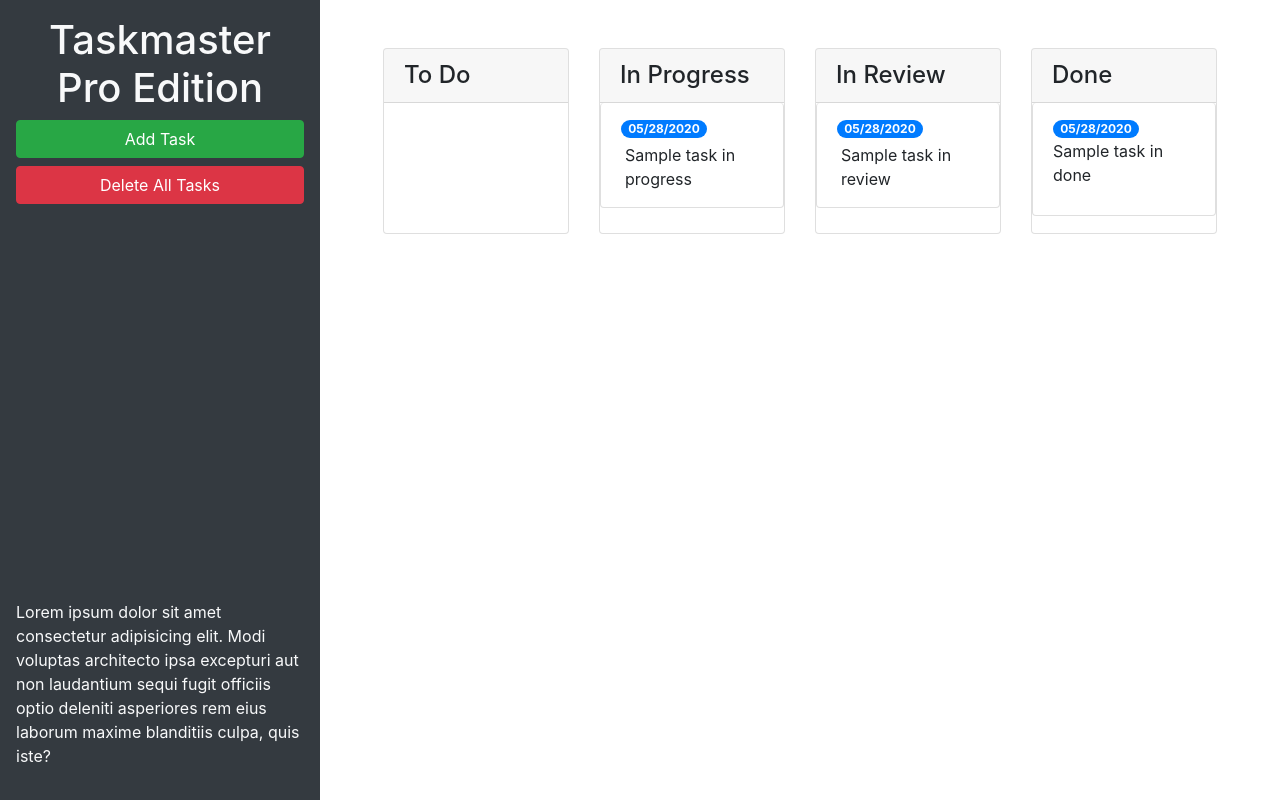
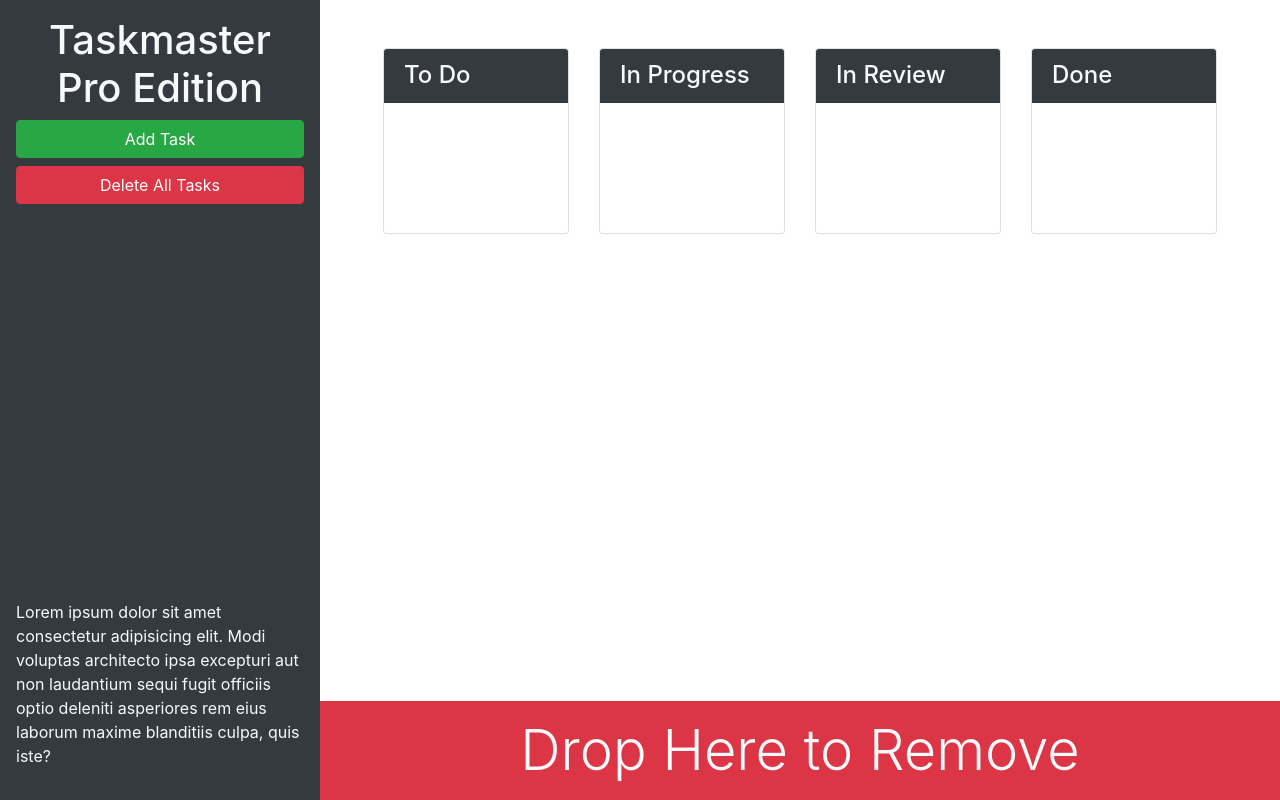
Before and after one commit to bsottek/taskmaster-pro, a plain HTML site: page index.html in a window 1280 px wide. Drawn offline with nearby package versions, Linux system fonts and the light colour scheme.

Commit message:
styled lists and trash section

```diff
--- a/index.html
+++ b/index.html
@@ -13,22 +13,22 @@
 <body>
 
   <div class="row min-vh-100 no-gutters">
-    <header class="col-12 col-lg-3 bg-dark text-light d-flex flex-column p-4 p-lg-3">
+    <header class="col-12 col-lg-3 bg-dark text-light sticky-top d-flex flex-column p-4 p-lg-3">
       <h1 class="text-center">Taskmaster Pro Edition</h1>
       <button id="create-task" class="btn btn-block btn-success" data-toggle="modal" data-target="#task-form-modal">Add
         Task</button>
       <button id="remove-tasks" class="btn btn-block btn-danger">Delete All Tasks</button>
-      <p class="mt-auto">Lorem ipsum dolor sit amet consectetur adipisicing elit. Modi voluptas architecto ipsa
+      <p class="mt-auto d-none d-lg-block">Lorem ipsum dolor sit amet consectetur adipisicing elit. Modi voluptas architecto ipsa
         excepturi aut non
         laudantium sequi fugit officiis optio deleniti asperiores rem eius laborum maxime blanditiis culpa, quis iste?
       </p>
     </header>
-    <main class="col-12 col-lg-9">
+    <main class="col-12 col-lg-9 d-flex flex-column">
       <div class="m-5 row justify-content-around">
         <!-- todo start -->
         <div class="col-12 col-md-6 col-xl-3 mb-3">
           <div class="card">
-            <h4 class="card-header">
+            <h4 class="card-header bg-dark text-light">
               To Do
             </h4>
             <ul id="list-toDo" class="list-group"> </ul>
@@ -38,14 +38,10 @@
         <!-- in progress start -->
         <div class="col-12 col-md-6 col-xl-3 mb-3">
           <div class="card">
-            <h4 class="card-header">
+            <h4 class="card-header bg-dark text-light">
               In Progress
             </h4>
             <ul id="list-inProgress" class="list-group">
-              <li class="list-group-item">
-                <span class="badge badge-primary badge-pill">05/28/2020</span>
-                <p class="m-1">Sample task in progress</p>
-              </li>
             </ul>
         </div>
         </div>
@@ -53,14 +49,10 @@
         <!-- in review start -->
         <div class="col-12 col-md-6 col-xl-3 mb-3">
           <div class="card">
-            <h4 class="card-header">
+            <h4 class="card-header bg-dark text-light">
               In Review
             </h4>
             <ul id="list-inReview" class="list-group">
-              <li class="list-group-item">
-                <span class="badge badge-primary badge-pill">05/28/2020</span>
-                <p class="m-1">Sample task in review</p>
-              </li>
             </ul>
         </div>
         </div>
@@ -68,16 +60,17 @@
         <!-- done start -->
         <div class="col-12 col-md-6 col-xl-3 mb-3">
           <div class="card">
-            <h4 class="card-header">
+            <h4 class="card-header bg-dark text-light">
               Done
             </h4>
             <ul id="list-done" class="list-group">
-              <li class="list-group-item">
-                <span class="badge badge-pill badge-primary">05/28/2020</span>
-                <p class="m1">Sample task in done</p>
-              </li>
             </ul>
         </div>
+        </div>
+      </div>
+      <div id="trash" class="mt-auto">
+        <div class="w-100 bg-danger p-3 text-center text-light display-4">
+          Drop Here to Remove
         </div>
       </div>
     </main>
```
